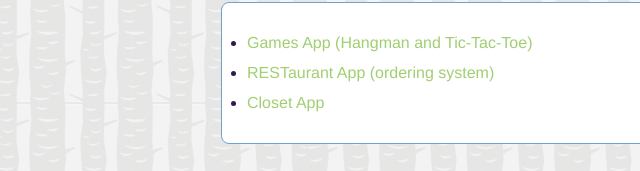
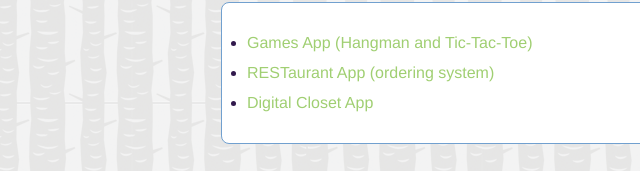
Before and after one commit to deniseb89/old-portfolio-site, a plain HTML site: page index.html in a window 1280 px wide. Shown: the part 597-768 px from the top of the page, 43-683 px from the left. Drawn offline with nearby package versions, Linux system fonts and the light colour scheme.

```diff
--- a/index.html
+++ b/index.html
@@ -31,7 +31,7 @@
 			<a href="http://162.243.221.192:9292">RESTaurant App (ordering system)</a>
 		</li>
 		<li>
-			<a href="https://github.com/Holderness/Canadian-Tuxedo">Closet App</a>
+			<a href="https://github.com/Holderness/Canadian-Tuxedo">Digital Closet App</a>
 		</li>
 	</ul>
 	<h2 class="headline">
```
